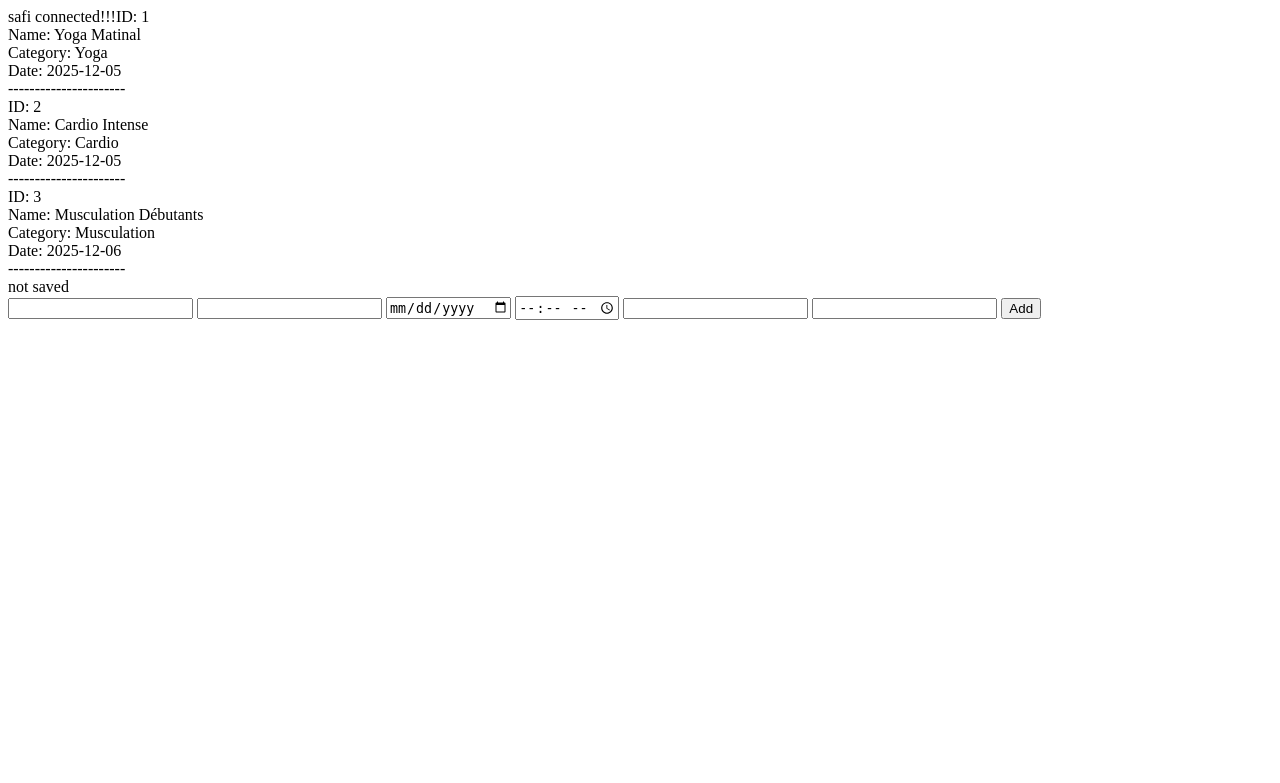
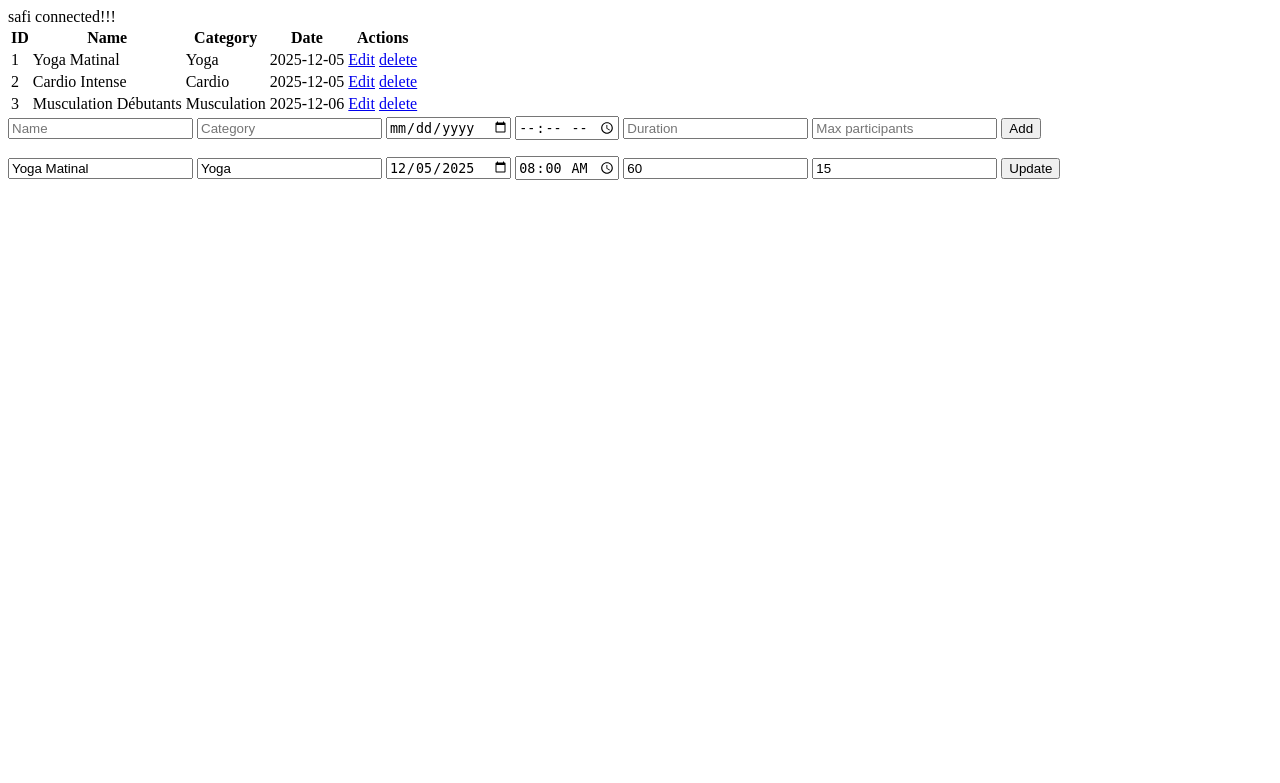
Before and after one commit to chaimaa-elomrani/FitManager-, a PHP site: page /index.php?action=update&id=1 in a window 1280 px wide. Shown: the top 783 px of the page. Run offline with PHP 8.4, Linux system fonts and the light colour scheme; data comes from the database, SQL or seed files in the repository.

Commit message:
added the update and delete functions

```diff
--- a/index.php
+++ b/index.php
@@ -4,20 +4,10 @@ require 'config/config.php';
 
 function getCourses(PDO $pdo)
 {
-
     $stmt = $pdo->query("SELECT* FROM course");
     return $stmt->fetchAll();
 }
-
 $courses = getCourses($pdo);
-foreach ($courses as $course) {
-    echo "ID: " . $course['id'] . "<br>";
-    echo "Name: " . $course['fullname'] . "<br>";
-    echo "Category: " . $course['category'] . "<br>";
-    echo "Date: " . $course['course_date'] . "<br>";
-    echo "----------------------<br>";
-}
-
 
 function addCourses(PDO $pdo)
 {
@@ -47,11 +37,66 @@ function addCourses(PDO $pdo)
         return $result;
     }
 
-    echo 'not saved';
     return false;
 }
 
-addCourses($pdo);
+
+function getCourseById(PDO $pdo, $id){
+    $stmt = $pdo->prepare("SELECT * from course where id = :id");
+    $stmt->execute([ ':id'=> $id]);
+    return $stmt->fetch();
+}
+
+$courseEdit = null ;
+if(isset($_GET['action']) && $_GET['action'] === 'update' && isset($_GET['id'])){
+    $courseEdit =  getCourseById($pdo , $_GET['id']);
+}
+
+
+function updateCourse(PDO $pdo){
+    if(isset($_POST['action']) && $_POST['action'] === 'update'){
+
+        $sql = $pdo->prepare("UPDATE course SET fullname = :fullname, category = :category ,
+        course_date =:date_c, heure = :heure , duree = :duree , max_participants = :max_p WHERE id = :id");
+        $sql->execute([
+           ':fullname' => $_POST['fullname'],
+            ':category' => $_POST['category'],
+            ':date_c'   => $_POST['date_c'],
+            ':heure'    => $_POST['hour'],
+            ':duree'    => $_POST['duree'],
+            ':max_p'    => $_POST['max_p'],
+            ':id'       => $_POST['id']
+        ]);
+        echo 'course updated';
+    }
+}
+
+function deleteCourse(PDO $pdo, $id){
+        $sql = $pdo->prepare("DELETE FROM course WHERE id = :id");
+        $sql->execute([':id' => $id]);
+        return $sql->rowCount() > 0 ;
+
+    // }:
+}
+
+if(isset($_GET['action']) && $_GET['action'] === "delete"){
+    $id = $_GET['id'];
+    deleteCourse($pdo , $id);
+}
+
+
+
+if($_SERVER['REQUEST_METHOD'] === 'POST'){
+    if($_POST['action'] === 'add'){
+        addCourses($pdo);
+    }
+
+    if($_POST['action'] === 'update'){
+        updateCourse($pdo);
+    }
+}
+
+
 ?>
 
 <!DOCTYPE html>
@@ -63,16 +108,64 @@ addCourses($pdo);
 </head>
 <body>
 
+<table >
+    <tr>
+        <th>ID</th>
+        <th>Name</th>
+        <th>Category</th>
+        <th>Date</th>
+        <th>Actions</th>
+    </tr>
+
+    <?php foreach($courses as $course): ?>
+    <tr>
+        <td><?= $course['id'] ?></td>
+        <td><?= $course['fullname'] ?></td>
+        <td><?= $course['category'] ?></td>
+        <td><?= $course['course_date'] ?></td>
+        <td>
+            <a href="index.php?action=update&id=<?= $course['id'] ?>">Edit</a>
+            <a href="index.php?action=delete&id=<?= $course['id'] ?>">delete</a>
+        </td>
+    </tr>
+    <?php endforeach; ?>
+</table>
+
+
 <form method="POST">
-    <input type="text"     name="fullname">
-    <input type="text"     name="category">
+    <input type="hidden" name="action" value="add">
+
+    <input type="text"     name="fullname" placeholder="Name">
+    <input type="text"     name="category" placeholder="Category">
     <input type="date"     name="date_c">
     <input type="time"     name="hour">
-    <input type="number"   name="duree">
-    <input type="number"   name="max_p">
+    <input type="number"   name="duree" placeholder="Duration">
+    <input type="number"   name="max_p" placeholder="Max participants">
 
     <button type="submit">Add</button>
 </form>
 
+
+<?php if ($courseEdit): ?>
+<form method="POST">
+    <input type="hidden" name="action" value="update">
+    <input type="hidden" name="id" value="<?= $courseEdit['id'] ?>">
+
+    <input type="text" name="fullname" value="<?= $courseEdit['fullname'] ?>">
+    <input type="text" name="category" value="<?= $courseEdit['category'] ?>">
+    <input type="date" name="date_c" value="<?= $courseEdit['course_date'] ?>">
+    <input type="time" name="hour" value="<?= $courseEdit['heure'] ?>">
+    <input type="number" name="duree" value="<?= $courseEdit['duree'] ?>">
+    <input type="number" name="max_p" value="<?= $courseEdit['max_participants'] ?>">
+
+    <button type="submit">Update</button>
+</form>
+<?php endif; ?>
+
 </body>
 </html>
+
+
+
+
+<!-- NOTE: QUAND ON FAIT UPDATE THE USER IS BEING UPDATED MAIS IL EST AJOUTEE UNE AUTRE FOIS C4EST PARCEQUE ON TRAVAIL AVEC 2 FORM ET LES DEUX ENVOIE UNE REPONSE PAR LA METHODE POST ALORS ça CREER UN CONFLIT  -->
```
